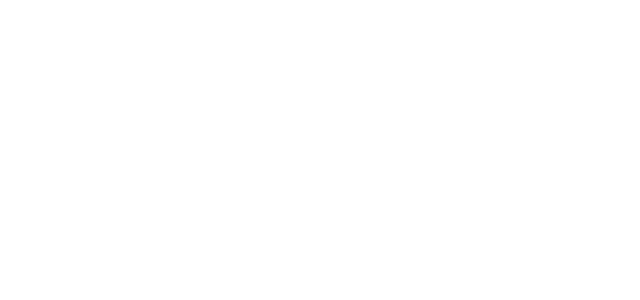
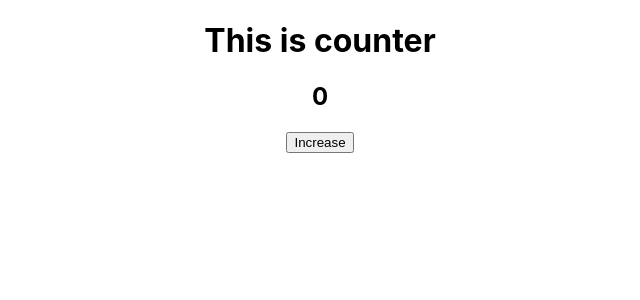
Before and after one commit to Anirbanjyoti/TypeScript-in-React, a React (Create React App) app: page / in a window 1280 px wide. Shown: the top 300 px of the page, without its empty margins (320-960 px from the left). Built offline with nearby package versions, Linux system fonts and the light colour scheme.

Commit message:
Types with usestate and event handler

```diff
--- a/src/App.tsx
+++ b/src/App.tsx
@@ -1,6 +1,7 @@
-import React from "react";
-import logo from "./logo.svg";
-import "./App.css";
+import React from 'react';
+import logo from './logo.svg';
+import './App.css';
+import Counter from './Component/Counter';
 
 function App() {
   let name: string = "Anirban";
@@ -29,10 +30,11 @@ function App() {
     console.log(fname, age, bg);
     return age;
   }
-
-
-
-  return <div className="App"></div>;
+  return (
+    <div className="App">
+      <Counter></Counter>
+    </div>
+  );
 }
 
 export default App;
--- /dev/null
+++ b/src/Component/Counter.tsx
@@ -0,0 +1,34 @@
+import React, { useState } from "react";
+
+interface User {
+    name?: string,
+    job?: string
+}
+
+const Counter = () => {
+  // Explicitly means you have been define the value
+  const [counter, setCounter] = useState(0);
+  // Implicitly
+  const [user, setUser] = useState<User | null>(null);
+
+  const handleIncrease = (): void => {
+    setCounter(counter + 1);
+  };
+  const handleUserSubmit = (e): void => {
+    e.preventDefault();
+    const userData = {
+      name: "Anirban",
+      job: "web developer",
+    };
+    setUser(userData);
+  };
+  return (
+    <div>
+      <h1>This is counter</h1>
+      <h2>{counter}</h2>
+      <button onClick={handleIncrease}>Increase</button>
+    </div>
+  );
+};
+
+export default Counter;
```
Also changed, not shown: src/Component/Users.tsx (added, +11 -0 lines).
